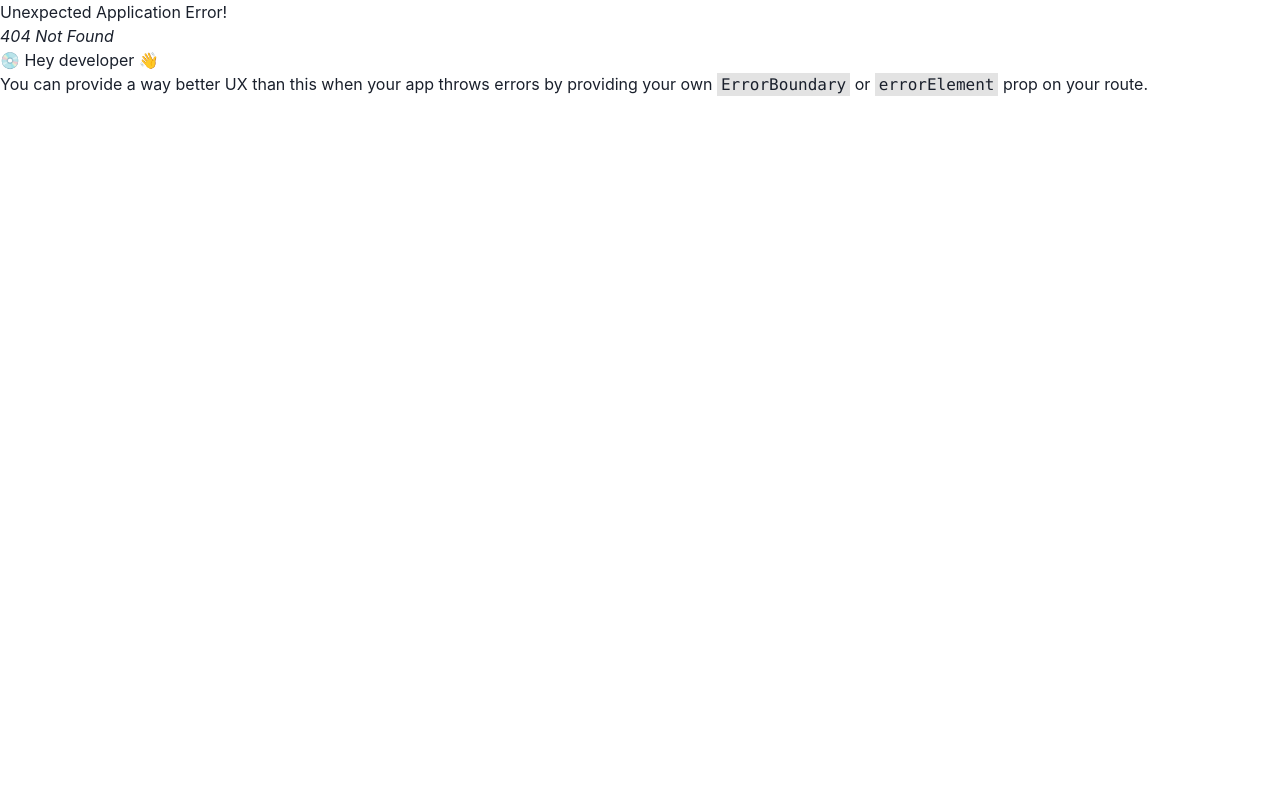
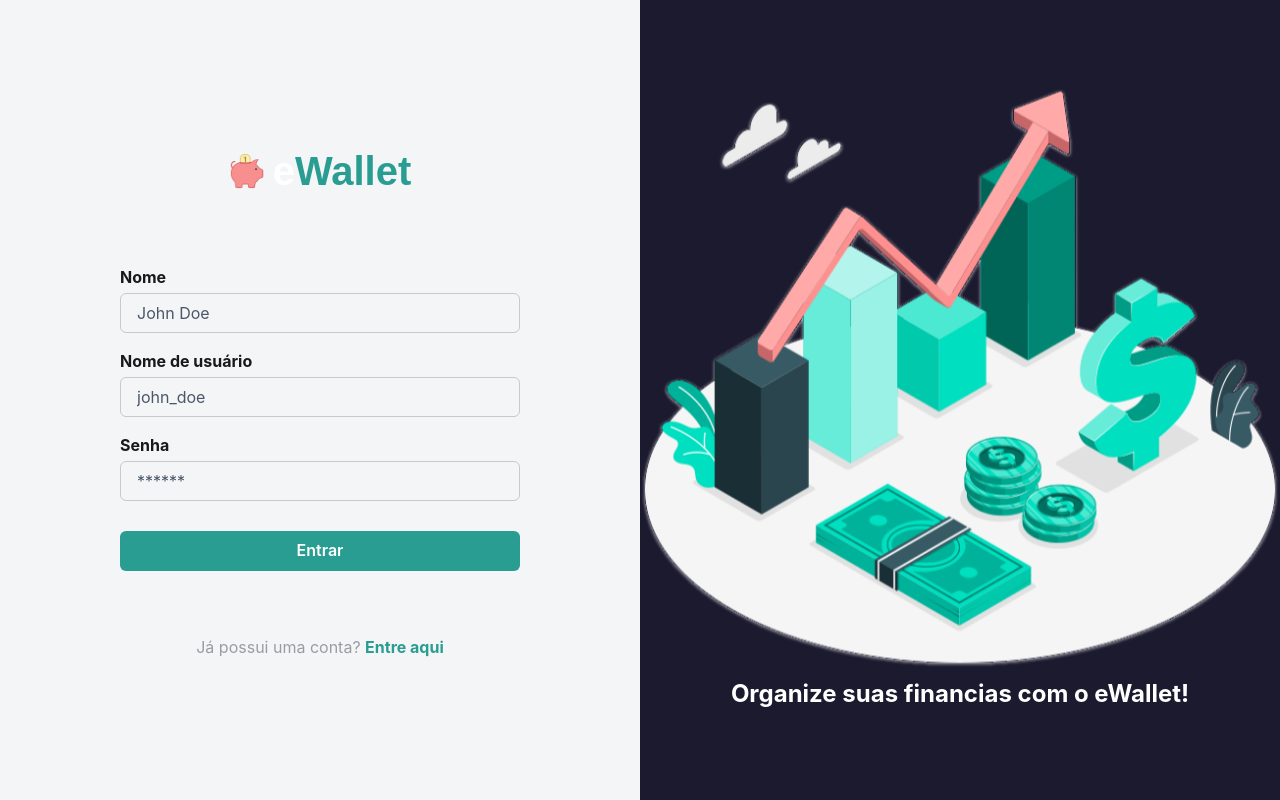
Before and after one commit to 3salles/eWallet-front, a React (Vite) app: page /signup in a window 1280 px wide. Before the commit this address had no page. Built offline with nearby package versions, Linux system fonts and the light colour scheme.

Commit message:
:sparkles: Feat: Create Signup page

```diff
--- /dev/null
+++ b/src/components/pages/signup/components/molecules/signup-form.tsx
@@ -0,0 +1,16 @@
+import { Button } from "@/components/atoms/Button";
+import { Input } from "@/components/atoms/Input";
+import { FormControl, VStack } from "@chakra-ui/react";
+
+export const SignUpForm = () => {
+  return (
+    <FormControl>
+      <VStack spacing={4}>
+        <Input label="Nome" placeholder="John Doe" />
+        <Input label="Nome de usuário" placeholder="john_doe" />
+        <Input label="Senha" type="password" placeholder="******" />
+        <Button label="Entrar" w={[300, 400]} mt="14px" />
+      </VStack>
+    </FormControl>
+  );
+};
--- /dev/null
+++ b/src/components/pages/signup/components/organisms/brandingSection.tsx
@@ -0,0 +1,14 @@
+import { Hide, Image, Text, VStack } from "@chakra-ui/react";
+
+export const BrandingSection = () => {
+  return (
+    <Hide breakpoint="(max-width: 780px)">
+      <VStack as="section" justifyContent="center" w="50%" bg="purple.900">
+        <Image src="src/assets/images/money-chart.png" h={580} />
+        <Text fontSize="2xl" color="gray.0" fontWeight={700}>
+          Organize suas financias com o eWallet!
+        </Text>
+      </VStack>
+    </Hide>
+  );
+};
--- /dev/null
+++ b/src/components/pages/signup/components/organisms/formSection/index.tsx
@@ -0,0 +1,23 @@
+import { Logo } from "@/components/molecules/Logo";
+import { Link, Text, VStack } from "@chakra-ui/react";
+import { SignUpForm } from "../../molecules/signup-form";
+
+export const FormSection = () => {
+  return (
+    <VStack
+      as="section"
+      justifyContent="center"
+      w={["100%", "50%"]}
+      spacing={[8, 16]}
+    >
+      <Logo />
+      <SignUpForm />
+      <Text color={["gray.0", "gray.400"]}>
+        Já possui uma conta?{" "}
+        <Link color="brand.500" fontWeight={700} href="/login">
+          Entre aqui
+        </Link>
+      </Text>
+    </VStack>
+  );
+};
--- /dev/null
+++ b/src/components/pages/signup/index.tsx
@@ -0,0 +1,17 @@
+import { Flex } from "@chakra-ui/react";
+import { BrandingSection } from "./components/organisms/brandingSection";
+import { FormSection } from "./components/organisms/formSection";
+
+export const SignupPage = () => {
+  return (
+    <Flex
+      as="article"
+      bg={["purple.900", "gray.50"]}
+      h="100vh"
+      justifyContent="space-between"
+    >
+      <FormSection />
+      <BrandingSection />
+    </Flex>
+  );
+};
--- a/src/routes/router.tsx
+++ b/src/routes/router.tsx
@@ -2,6 +2,7 @@ import { LandingPage } from "@/components/pages/landing";
 import { createBrowserRouter } from "react-router-dom";
 import { routerPaths } from "./routerPaths";
 import { LoginPage } from "@/components/pages/login";
+import { SignupPage } from "@/components/pages/signup";
 
 export const router = createBrowserRouter([
   {
@@ -12,4 +13,8 @@ export const router = createBrowserRouter([
     path: routerPaths.login,
     element: <LoginPage />,
   },
+  {
+    path: routerPaths.signup,
+    element: <SignupPage />,
+  },
 ]);
```
